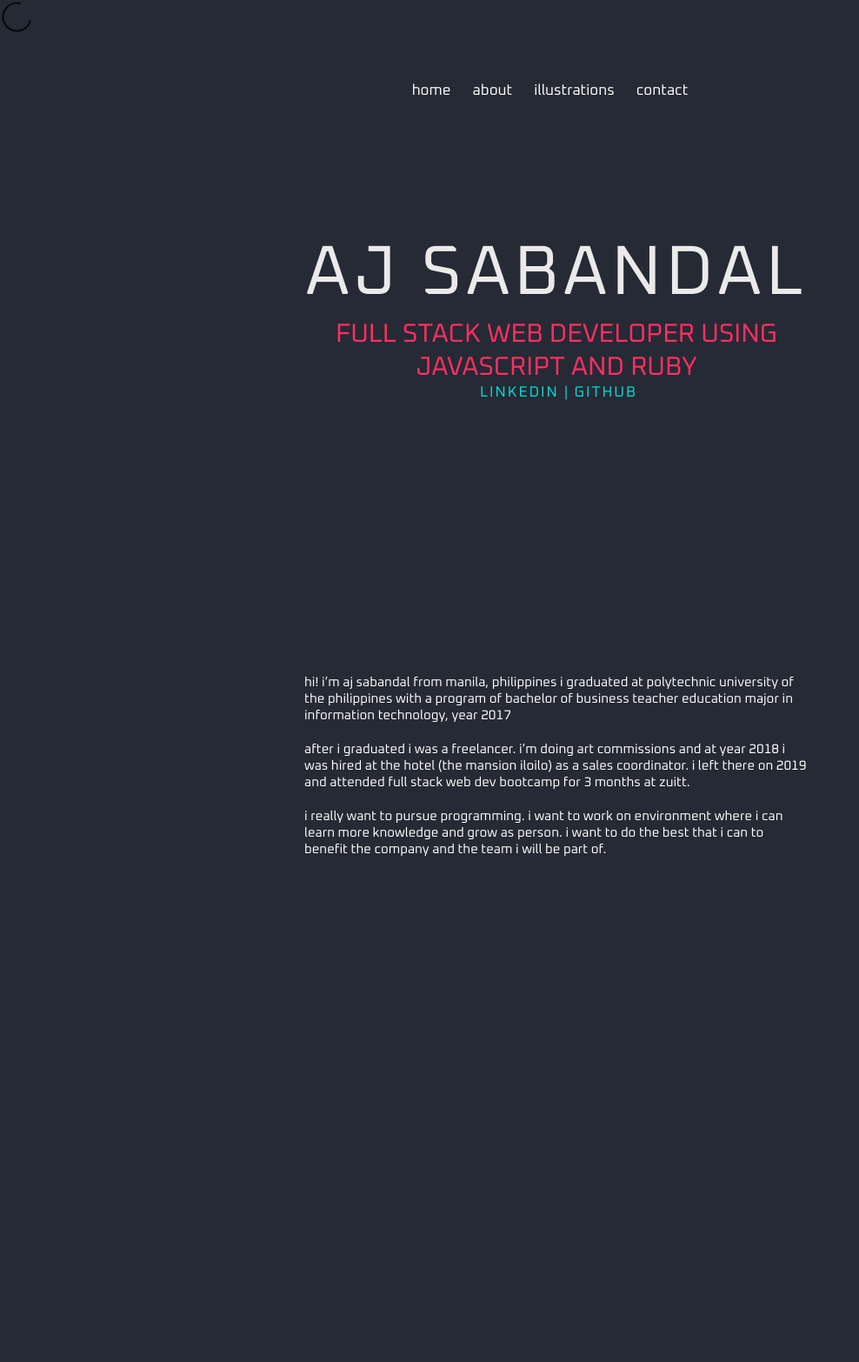
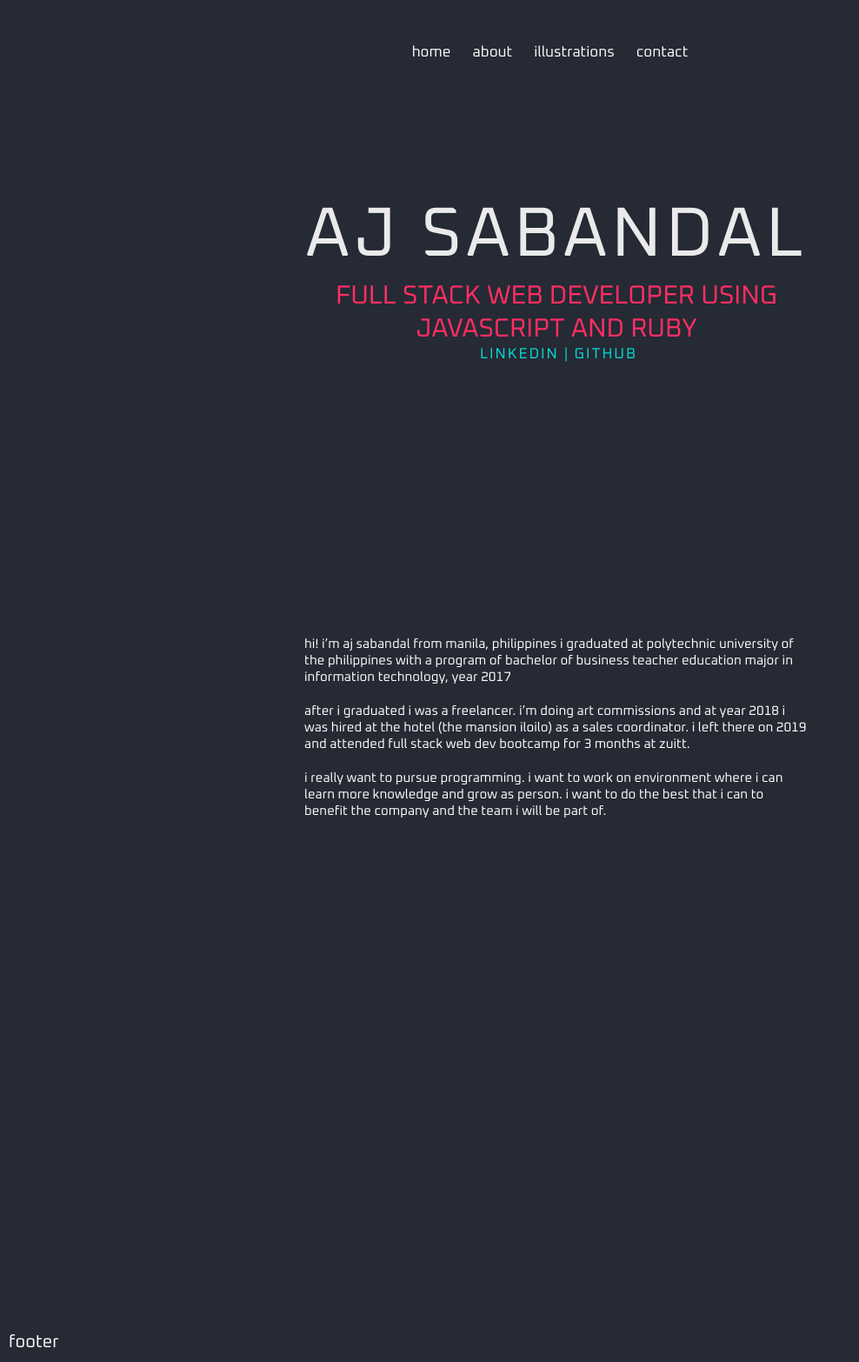
Before and after one commit to ajsabandal/aj-portfolio, a Next.js app: page / in a window 1280 px wide. Shown: the whole page at 87% size, without its empty margins (0-988 px from the left). Built offline with nearby package versions, Linux system fonts and the light colour scheme.

Commit message:
remove spinner and add head-footer

```diff
--- a/components/footer.js
+++ b/components/footer.js
@@ -1,7 +1,9 @@
 export default function Footer() {
     return (
+      <>
       <div className="footer">
-        <p>footer</p>
+        <p className="head-footer">footer</p>
       </div>
+      </>
     );
   }
--- a/next.config.js
+++ b/next.config.js
@@ -1,11 +1,11 @@
-const withImages = require('next-images')
+// const withImages = require('next-images')
 
-module.exports = withImages({
-  webpack(config, options) {
-    return config
-  }
+// module.exports = withImages({
+//   webpack(config, options) {
+//     return config
+//   }
+// })
+
+const withCSS = require('@zeit/next-css')
+module.exports = withCSS({
 })
-
-// const withCSS = require('@zeit/next-css')
-// module.exports = withCSS({
-// })
--- a/pages/_app.js
+++ b/pages/_app.js
@@ -1,21 +1,25 @@
 import Header from '../components/header'
 import Navbar from '../components/navbar'
-// import Footer from '../components/footer'
+import Footer from '../components/footer'
 import About from '../pages/about'
+import { config } from '@fortawesome/fontawesome-svg-core'
+import '@fortawesome/fontawesome-svg-core/styles.css'
+config.autoAddCss = false
 import '../styles/index.css'
 import ClipLoader from "react-spinners/ClipLoader";
 
 export default function MyApp({ Component, pageProps }) {
   return (
       <>
-        <div className="clip-loader">
+        {/* <div className="clip-loader">
         <ClipLoader />
-        </div>
+        </div> */}
           <Header  />
           <Navbar />
           <Component {...pageProps} />
-          {/* <Footer /> */}
           <About />
+          <Footer />
+
       </>
   )
 }
--- a/styles/index.css
+++ b/styles/index.css
@@ -77,3 +77,7 @@ a {
     text-decoration: none;
     font-size: 17px;
 }
+
+.head-footer {
+    font-size: 20px;
+}
```
